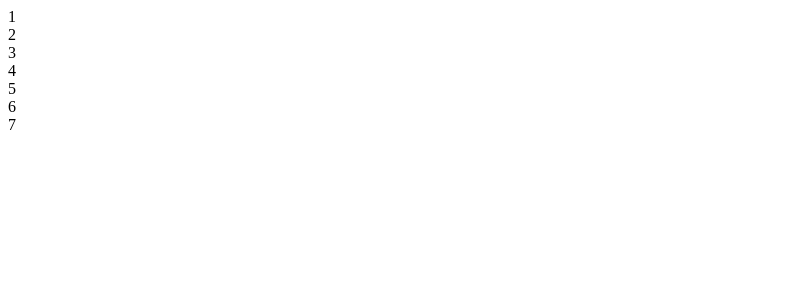
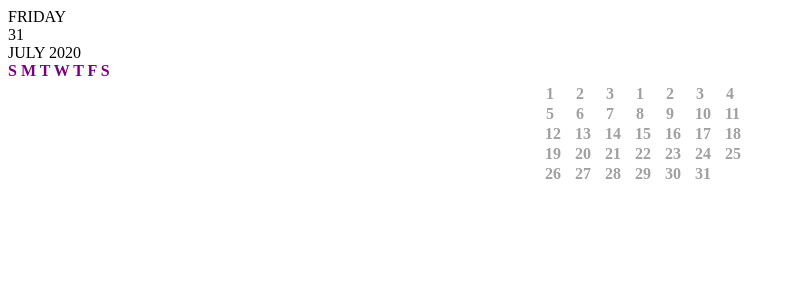
Before and after one commit to IrynaKr1/react-calendar, a React (Vite) app: page / in a window 1280 px wide. Shown: the top 300 px of the page, without its empty margins (0-796 px from the left). Built offline with nearby package versions, Linux system fonts and the light colour scheme.

Commit message:
Add statick components without styling

```diff
--- a/package.json
+++ b/package.json
@@ -10,6 +10,7 @@
     "preview": "vite preview"
   },
   "dependencies": {
+    "date-fns": "^4.1.0",
     "react": "^19.1.1",
     "react-dom": "^19.1.1"
   },
@@ -22,6 +23,8 @@
     "eslint-plugin-react-hooks": "^5.2.0",
     "eslint-plugin-react-refresh": "^0.4.20",
     "globals": "^16.4.0",
+    "saas": "^1.0.0",
+    "sass-embedded": "^1.93.2",
     "vite": "^7.1.7"
   }
 }
--- a/src/App.jsx
+++ b/src/App.jsx
@@ -1,11 +1,11 @@
 import './App.css';
-import Week from './components/Week';
+import Calendar from './components/Calendar';
 
 function App() {
   return (
     <>
       <div>
-        <Week days={[1, 2, 3, 4, 5, 6, 7]} />
+        <Calendar />
       </div>
     </>
   );
--- /dev/null
+++ b/src/components/Calendar.jsx
@@ -0,0 +1,14 @@
+// components/Calendar.js
+import CurrentDay from './CurrentDay';
+import Month from './Month';
+
+function Calendar() {
+  return (
+    <div className='calendar'>
+      <CurrentDay dayName='FRIDAY' dayNumber='31' />
+      <Month />
+    </div>
+  );
+}
+
+export default Calendar;
--- /dev/null
+++ b/src/components/CurrentDay.jsx
@@ -0,0 +1,10 @@
+function CurrentDate({ dayName, dayNumber }) {
+  return (
+    <div className="current-date">
+      <div className="day-name">{dayName}</div>
+      <div className="day-number">{dayNumber}</div>
+    </div>
+  );
+}
+
+export default CurrentDate;
--- a/src/components/Day.jsx
+++ b/src/components/Day.jsx
@@ -1,5 +1,7 @@
+import styles from './Days.module.scss';
+
 function Day({ date }) {
-  return <div>{date}</div>;
+  return <div className={styles.dateStyle}>{date}</div>;
 }
 
 export default Day;
--- /dev/null
+++ b/src/components/Days.module.scss
@@ -0,0 +1,8 @@
+.dateStyle {
+    color: rgb(160, 160, 160);
+    font-weight: bold;
+    padding: 5px;
+    width: 10px;
+    height: 10px;
+    text-align: center;
+}
--- /dev/null
+++ b/src/components/Head.jsx
@@ -0,0 +1,4 @@
+function Head({ month, year }) {
+  return <div className='head'>JULY 2020</div>;
+}
+export default Head;
--- /dev/null
+++ b/src/components/Month.jsx
@@ -0,0 +1,26 @@
+import Head from './Head';
+import TableHead from './TableHeader';
+import Week from './Week';
+
+function Month() {
+
+  const weeks = [
+    [1, 2, 3, 1, 2, 3, 4],
+    [5, 6, 7, 8, 9, 10, 11],
+    [12, 13, 14, 15, 16, 17, 18],
+    [19, 20, 21, 22, 23, 24, 25],
+    [26, 27, 28, 29, 30, 31, null]
+  ];
+
+  return (
+    <div className="month">
+      <Head month="JULY" year="2020" />
+      <TableHead />
+      {weeks.map((weekDays, index) => (
+        <Week key={index} days={weekDays} />
+      ))}
+    </div>
+  );
+}
+
+export default Month;
--- /dev/null
+++ b/src/components/TabHeader.module.scss
@@ -0,0 +1,4 @@
+.headerStyles {
+  color: rgb(123, 0, 123);
+  font-weight: bold;
+}
--- /dev/null
+++ b/src/components/TableHeader.jsx
@@ -0,0 +1,7 @@
+import styles from './TabHeader.module.scss';
+
+function TableHeader() {
+  return <div className={styles.headerStyles}>S M T W T F S</div>;
+}
+
+export default TableHeader;
--- a/src/components/Week.jsx
+++ b/src/components/Week.jsx
@@ -1,8 +1,9 @@
 import Day from './Day';
+import styles from './Week.module.scss';
 
 function Week({ days }) {
   return (
-    <div>
+    <div className={styles.weekStyle}>
       {days.map((day) => (
         <Day key={day} date={day} />
       ))}
--- /dev/null
+++ b/src/components/Week.module.scss
@@ -0,0 +1,6 @@
+.weekStyle {
+  display: flex;
+  justify-content: center;
+  align-items: center;
+  gap: 10px;
+}
```
Also changed, not shown: 1 other file (tests, documents, lock files or other folders).
